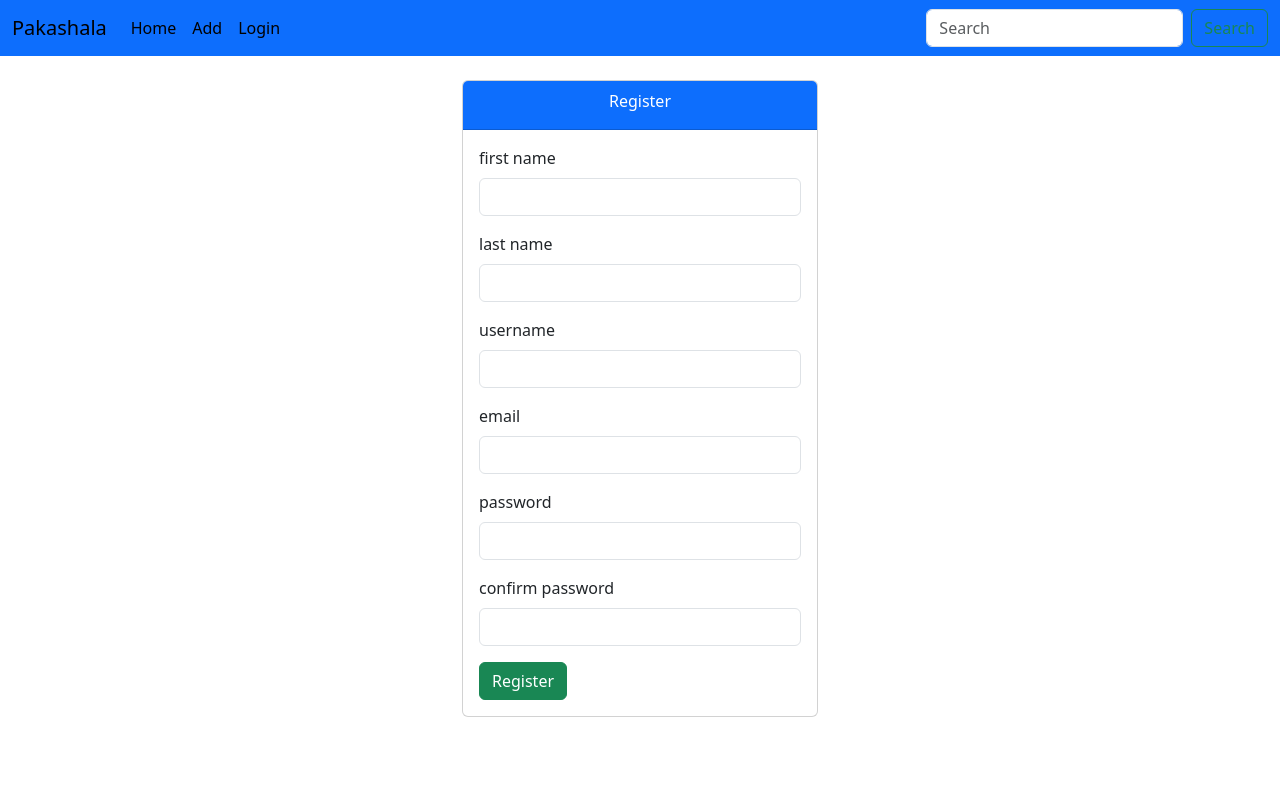
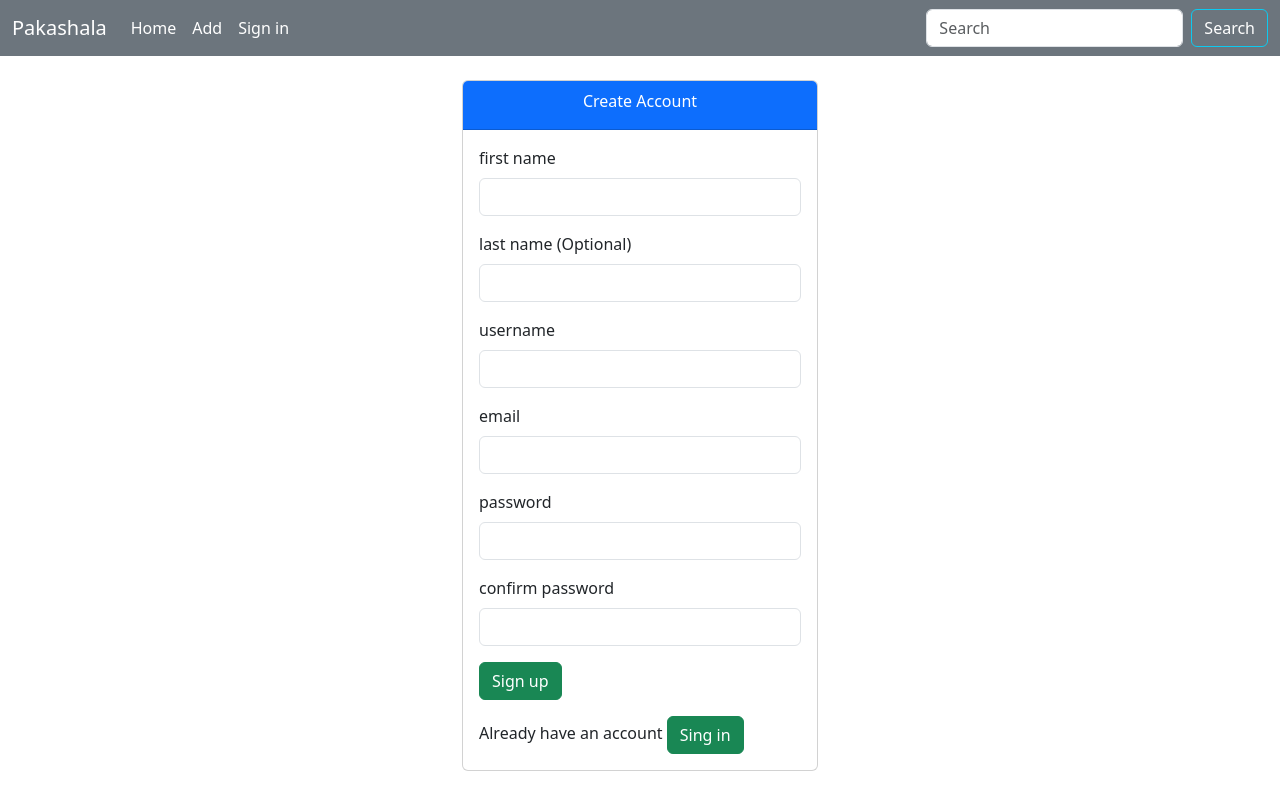
Before and after one commit to ChinmayKumarSahoo77/myrestaurant, a Django app: page /register/ in a window 1280 px wide. Run offline with Django 4.2, Linux system fonts and the light colour scheme.

Commit message:
Added search and logout feature

```diff
--- a/food/templates/food/base.html
+++ b/food/templates/food/base.html
@@ -13,9 +13,9 @@
 </head>
 <body>
 
-    <nav class="navbar navbar-expand-lg bg-primary">
+    <nav class="navbar navbar-expand-lg bg-secondary">
         <div class="container-fluid">
-          <a class="navbar-brand" href="#">Pakashala</a>
+          <a class="navbar-brand text-white" href="#">Pakashala</a>
           <button class="navbar-toggler" type="button" data-bs-toggle="collapse" data-bs-target="#navbarSupportedContent" aria-controls="navbarSupportedContent" aria-expanded="false" aria-label="Toggle navigation">
             <span class="navbar-toggler-icon"></span>
           </button>
@@ -23,25 +23,43 @@
             <ul class="navbar-nav me-auto mb-2 mb-lg-0">
 
               <li class="nav-item">
-                <a class="nav-link active" aria-current="page" href="{% url 'food:show' %}">Home</a>
+                <a class="nav-link active text-white" aria-current="page" href="{% url 'food:show' %}">Home</a>
               </li>
 
               <li class="nav-item">
-                <a class="nav-link active" aria-current="page" href="{% url 'food:create' %}">Add</a>
+                <a class="nav-link active text-white" aria-current="page" href="{% url 'food:create' %}">Add</a>
               </li>
 
-              <li class="nav-item">
-                <a class="nav-link active" aria-current="page" href="{% url 'login' %}">Login</a>
-              </li>
+              {% if user.is_authenticated %}
+                <li class="nav-item">
+                  <a class="nav-link active text-white" aria-current="page" href="{% url 'logout' %}">Sign out</a>
+                </li>
+
+              {% else %}
+                <li class="nav-item">
+                  <a class="nav-link active text-white" aria-current="page" href="{% url 'login' %}">Sign in</a>
+                </li>
+
+              {% endif %}
 
             </ul>
-            <form class="d-flex" role="search">
-              <input class="form-control me-2" type="search" placeholder="Search" aria-label="Search">
-              <button class="btn btn-outline-success" type="submit">Search</button>
+            <form class="d-flex" role="search" method="POST" action="{% url 'food:search' %}">
+              {% csrf_token %}
+              <input class="form-control me-2" type="search" name="search_query" placeholder="Search" aria-label="Search" required>
+              <button class="btn btn-outline-info text-white" type="submit">Search</button>
             </form>
           </div>
         </div>
       </nav>
+
+      <!-- {% if messages %}
+          {% for message in messages %}
+          <div class="alert alert-{{ message.tags }}">
+              {{ message }}
+          </div>
+
+          {% endfor %}
+      {% endif %} -->
 
     {% block body %}
     {% endblock %}
--- a/food/templates/food/details.html
+++ b/food/templates/food/details.html
@@ -22,7 +22,7 @@
                 <h4>DETAILS ABOUT THIS MEAL:</h4>
                 <p> {{ details.description }} </p>
 
-                <a href="{% url 'food:update_item' details.id %}">Update</a>
+                <a class="btn btn-success" href="{% url 'food:update_item' details.id %}">Update</a>
             </div>
         </div>
     {% endblock %}
--- a/food/urls.py
+++ b/food/urls.py
@@ -1,6 +1,6 @@
 from django.urls import path
 
-from .views import first_view, create, show, details, delete_item, update_item
+from .views import first_view, create, show, details, delete_item, update_item, search_view
 
 app_name = 'food'
 urlpatterns = [
@@ -10,4 +10,5 @@ urlpatterns = [
     path("<int:id>", details, name='details'),
     path("delete/<int:id>", delete_item, name='delete'),
     path("update/<int:id>", update_item, name='update_item'),
+    path('search/', search_view, name='search'),
 ]
--- a/myrestaurant/urls.py
+++ b/myrestaurant/urls.py
@@ -16,11 +16,12 @@ Including another URLconf
 """
 from django.contrib import admin
 from django.urls import include, path
-from user.views import register, user_login
+from user.views import register, user_login, logout_view
 
 urlpatterns = [
     path('admin/', admin.site.urls),
     path('food/', include('food.urls')),
     path('register/', register, name='register'),
     path('login/', user_login, name='login'),
+    path('logout/', logout_view, name='logout'),
 ]
--- a/user/templates/user/register.html
+++ b/user/templates/user/register.html
@@ -7,7 +7,7 @@
             <div class="card mt-4">
                 <div class="card-header bg-primary">
                     <div class="card-title text-center text-white">
-                        Register
+                        Create Account
                     </div>
                 </div>
                 <div class="card-body">
@@ -24,31 +24,35 @@
 
                             <div class="mb-3">
                                 <label class="form-label">first name</label>
-                                <input type="text" name="first_name" class="form-control">
+                                <input type="text" name="first_name" class="form-control" required>
                             </div>
                             <div class="mb-3">
-                                <label class="form-label">last name</label>
+                                <label class="form-label">last name (Optional)</label>
                                 <input type="text" name="last_name" class="form-control">
                             </div>
                             <div class="mb-3">
                                 <label class="form-label">username</label>
-                                <input type="text" name="username" class="form-control">
+                                <input type="text" name="username" class="form-control" required>
                             </div>
 
                             <div class="mb-3">
                                 <label class="form-label">email</label>
-                                <input type="email" name="email" class="form-control">
+                                <input type="email" name="email" class="form-control" required>
                             </div>
                             <div class="mb-3">
                                 <label class="form-label">password</label>
-                                <input type="password" name="password" class="form-control">
+                                <input type="password" name="password" class="form-control" required>
                             </div>
                             <div class="mb-3">
                                 <label class="form-label">confirm password</label>
-                                <input type="password" name="c_password" class="form-control">
+                                <input type="password" name="c_password" class="form-control" required>
                             </div>
 
-                        <button type="submit" class="btn btn-success">Register</button>
+                        <button type="submit" class="btn btn-success">Sign up</button>
+                        <div class="card-text mt-3">
+                            Already have an account
+                            <a class="btn btn-success" href="{% url 'login' %}">Sing in</a>
+                        </div>
                     </form>
                 </div>
 
--- a/user/views.py
+++ b/user/views.py
@@ -1,11 +1,7 @@
 from django.shortcuts import render, redirect
 from django.contrib import messages
 from django.contrib.auth.models import User
-from django.contrib.auth import authenticate
-
-from .models import UserProfile
-from .forms import LoginForm, UserForm
-
+from django.contrib.auth import authenticate, login, logout
 
 # Create your views here.
 
@@ -29,6 +25,8 @@ def user_login(request):
     if auth_value is None:
         messages.error(request, "Invalid password")
         return render(request, 'user/login.html')
+
+    login(request, auth_value)
 
     return redirect('food:show')
 
@@ -62,3 +60,8 @@ def register(request):
 
     messages.success(request, "User created successfully")
     return redirect('food:show')
+
+
+def logout_view(request):
+    logout(request)
+    return redirect('login')
```
Also changed, not shown: food/views.py (+11 -0 lines), user/templates/user/login.html (+10 -6 lines), db.sqlite3.
